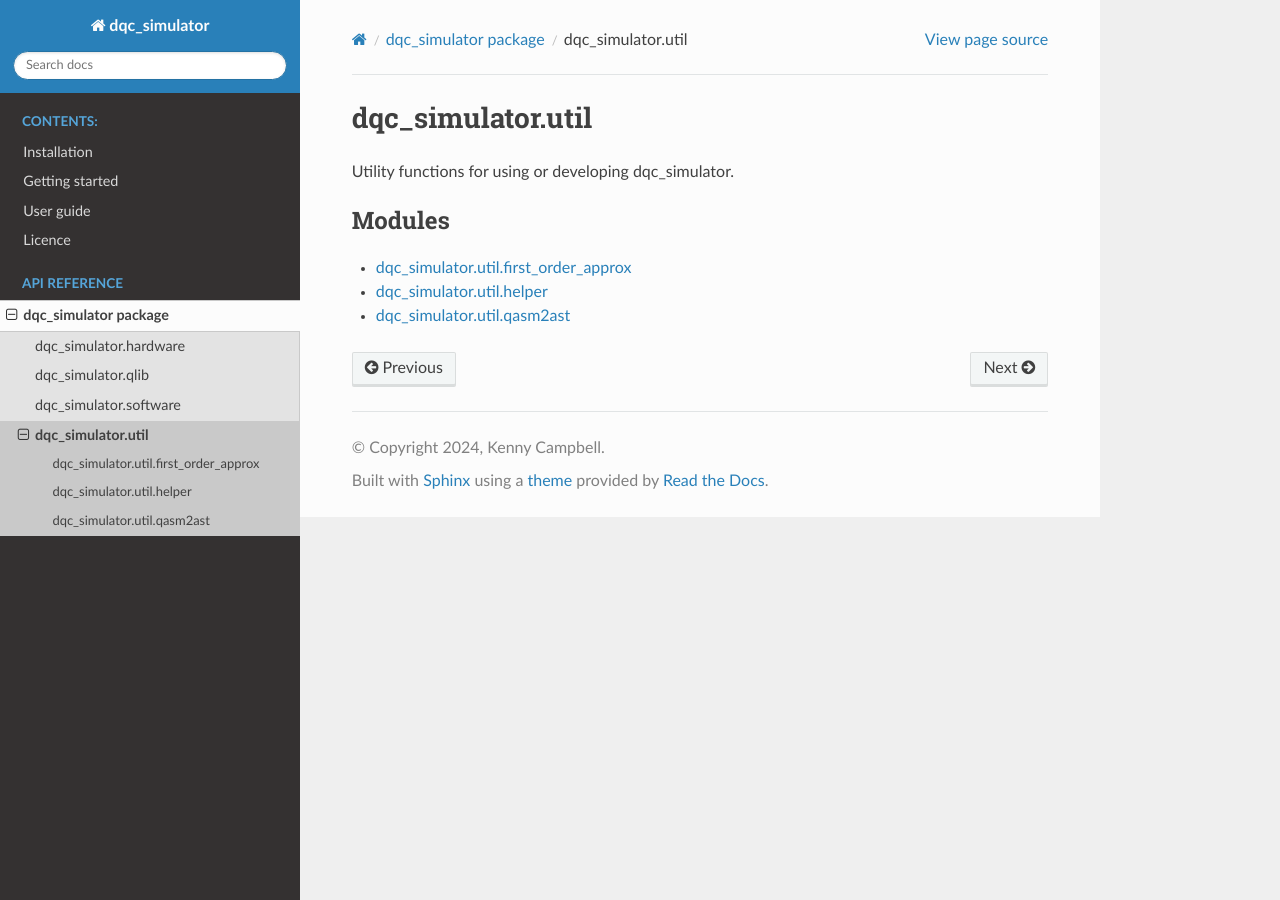
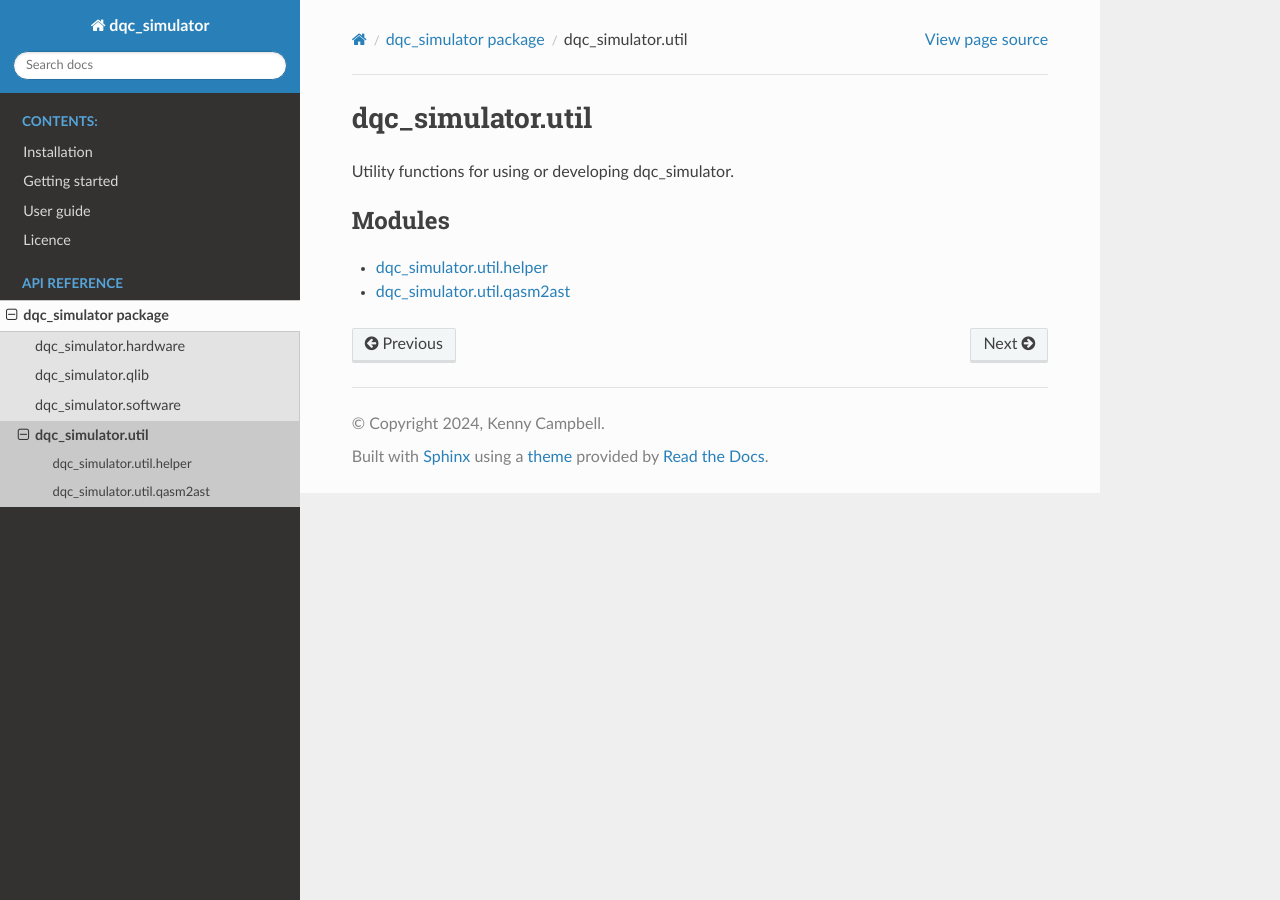
Before and after one commit to km-campbell/dqc_simulator, a Sphinx documentation site: the page built from docs/source/dqc_simulator.util.rst, in a window 1280 px wide. Built offline with Sphinx 7.4.7 and the Read the Docs theme 3.1.0, drawn with Linux system fonts in a browser that asks for light colours.

Commit message:
Removed outdated reference to deleted module

```diff
--- a/docs/source/dqc_simulator.util.rst
+++ b/docs/source/dqc_simulator.util.rst
@@ -7,6 +7,5 @@ Utility functions for using or developing dqc_simulator.
    :caption: Modules
    :maxdepth: 2
 
-   util/dqc_simulator.util.first_order_approx
    util/dqc_simulator.util.helper
    util/dqc_simulator.util.qasm2ast
```
